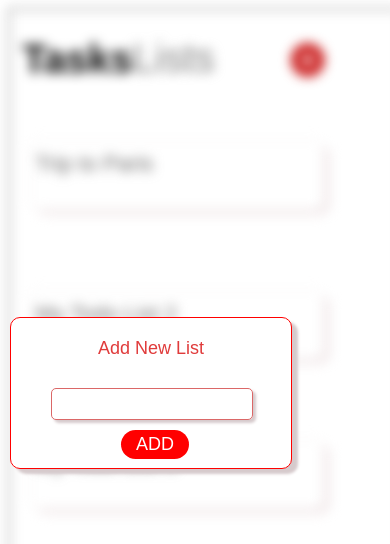
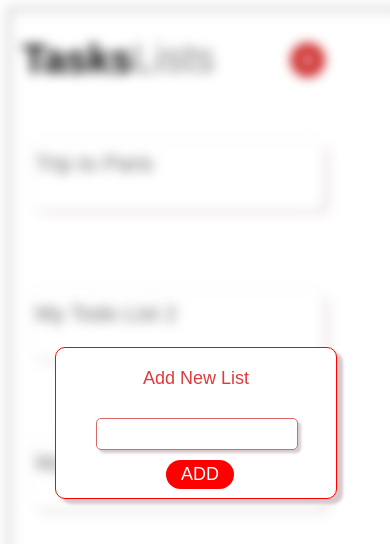
Before and after one commit to AnkithaShettigar/Project3, a plain HTML site: page Addlist.html in a window 390 px wide. Drawn offline with Linux system fonts and the light colour scheme.

Commit message:
Update index.css

```diff
--- a/index.css
+++ b/index.css
@@ -319,7 +319,8 @@ iframe {
     .addbox {
         width: 280px;
         height: 150px;
-        margin-left: 15px;
+        left: calc((100vw - 280px) /2);
+        top: calc((100vh - 150px) /2);
 
     }
 
```
